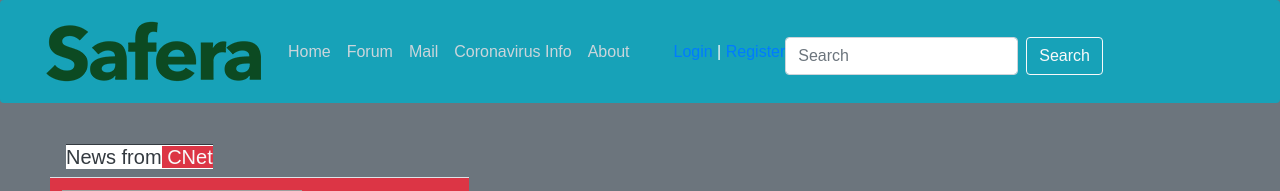
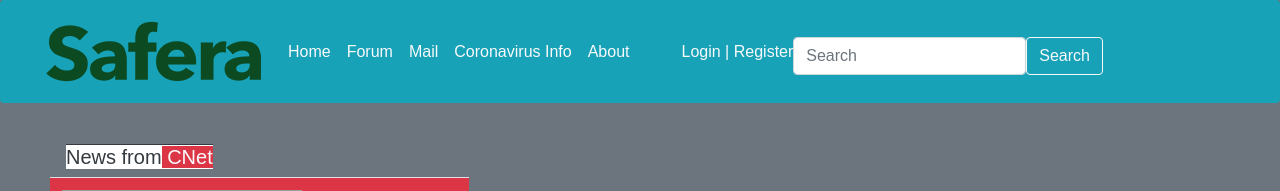
Before and after one commit to FerasAlfrih/MainSite, a Django app: page / in a window 1280 px wide. Shown: the top 191 px of the page. Run offline with Django 3.2, Linux system fonts and the light colour scheme; data comes from the database, SQL or seed files in the repository; data that the repository does not hold is empty; some libraries are stand-ins or nearby versions; grey boxes are pictures that could not be loaded.

Commit message:
Update base.html

```diff
--- a/templates/base.html
+++ b/templates/base.html
@@ -37,12 +37,11 @@
             </button>
             <div class="collapse navbar-collapse" id="navbarToggle">
               <div class="navbar-nav mr-auto">
-                <a class="nav-item nav-link" href="{% url 'home' %}">Home</a>
-                <a class="nav-item nav-link" href="{% url 'soon' %}">Forum</a>
-                <a class="nav-item nav-link" href="{% url 'soon' %}">Mail</a>
-                <a class="nav-item nav-link" href=" {% url 'CovUpdate' %} ">Coronavirus Info</a>
-
-                <a class="nav-item nav-link" href="{% url 'soon' %}">About</a>
+                <a class="nav-item nav-link text-light" href="{% url 'home' %}">Home</a>
+                <a class="nav-item nav-link text-light" href="{% url 'soon' %}">Forum</a>
+                <a class="nav-item nav-link text-light" href="{% url 'soon' %}">Mail</a>
+                <a class="nav-item nav-link text-light" href=" {% url 'CovUpdate' %} ">Coronavirus Info</a>
+                <a class="nav-item nav-link text-light" href="{% url 'soon' %}">About</a>
               </div>
               <center>
                 <div class="navbar-nav">
@@ -65,8 +64,8 @@
                     </div> -->
                   {% else %}
                     <div class= 'float-right'>
-                      <a class="nav-item " href="{% url 'soon' %} ">Login</a> |
-                      <a class="nav-item " href="{% url 'register' %} ">Register</a>
+                      <a class="nav-item text-light" href="{% url 'soon' %} ">Login</a> |
+                      <a class="nav-item text-light" href="{% url 'register' %} ">Register</a>
                     </div>
                   {% endif %}
                 </div>
@@ -74,7 +73,7 @@
               <!-- Navbar Right Side -->
               <div class=' mt-2 mr-5 nav-item'>
                   <form class="form-inline my-2 my-lg-0" action='/search/' method='GET'>
-                    <input class="form-control mr-2" type="search" name="q" placeholder="Search" aria-label="Search" Required>
+                    <input class="form-control" type="search" name="q" placeholder="Search" aria-label="Search" Required>
                     <button class="btn btn-outline-light my-2 my-sm-0" type="submit">Search</button>
                   </form>
                 </div>
```
